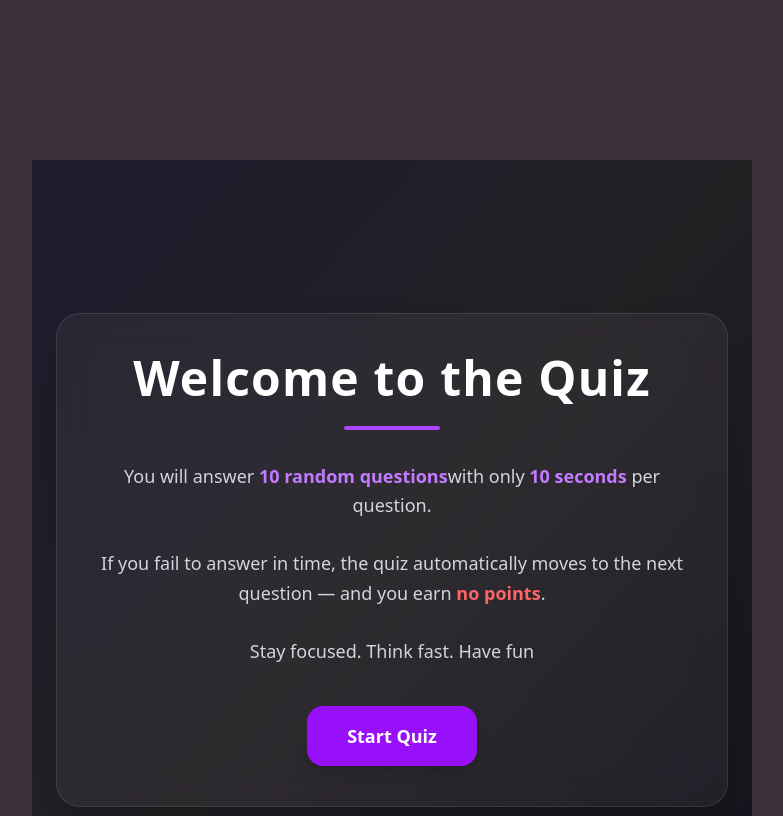
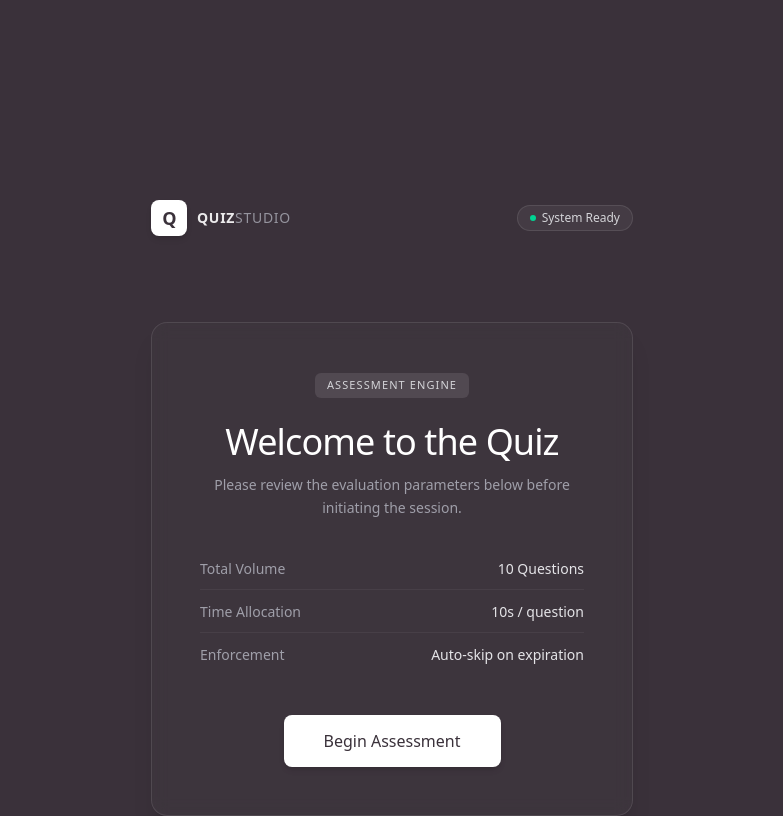
Before and after one commit to nyapblesso-a11y/Quizz_App, a React (Vite) app: page / in a window 1280 px wide. Shown: the top 816 px of the page, without its empty margins (248-1031 px from the left). Built offline with nearby package versions, Linux system fonts and the light colour scheme.

Commit message:
adjusted to home page to be more UI friendly and sync with the quizz page

```diff
--- a/src/HomePage/HomePage.jsx
+++ b/src/HomePage/HomePage.jsx
@@ -1,7 +1,8 @@
+import React from "react";
 import { useNavigate } from "react-router-dom";
 import { useQuesStore } from "../Store/quizzStore";
 
-const HopePage = () => {
+const HomePage = () => {
   const navigate = useNavigate();
   const { startQuizz } = useQuesStore();
 
@@ -11,37 +12,71 @@ const HopePage = () => {
   };
 
   return (
-    <div className="min-h-screen flex items-center justify-center bg-gradient-to-br from-[#1e1b2e] via-[#232024] to-[#14121c] px-6">
+    <div className="min-h-screen flex flex-col justify-between bg-[#3a313a] p-4 sm:p-6 font-sans antialiased text-white">
 
-      <div className="max-w-2xl w-full bg-white/5 backdrop-blur-lg border border-white/10 rounded-3xl shadow-2xl p-10 text-center transition-all duration-300 hover:shadow-purple-500/20">
+      <header className="w-full max-w-5xl mx-auto flex items-center justify-between py-4">
+        <div className="flex items-center gap-2.5">
+          <div className="h-9 w-9 rounded-lg bg-white flex items-center justify-center shadow-md">
+            <span className="text-[#3a313a] font-bold text-lg tracking-tighter">Q</span>
+          </div>
+          <span className="font-semibold text-sm tracking-wider uppercase opacity-90">
+            Quiz<span className="text-zinc-400 font-light">Studio</span>
+          </span>
+        </div>
+        <div className="hidden sm:flex items-center gap-1.5 bg-white/5 border border-white/10 px-3 py-1 rounded-full text-xs text-zinc-300">
+          <span className="w-1.5 h-1.5 rounded-full bg-emerald-400 animate-pulse"></span>
+          System Ready
+        </div>
+      </header>
+      <main className="flex-1 flex items-center justify-center my-8">
+        <div className="max-w-xl w-full bg-white/[0.02] border border-white/10 rounded-2xl p-6 sm:p-10 md:p-12 shadow-xl backdrop-blur-sm text-center">
 
-        <h1 className="text-4xl md:text-5xl font-extrabold text-white mb-6 tracking-wide">
+          <span className="inline-block bg-white/10 text-zinc-300 text-[11px] font-medium tracking-widest uppercase px-3 py-1 rounded-md mb-6">
+            Assessment Engine
+          </span>
+
+          <h1 className="text-2xl sm:text-3xl md:text-4xl font-normal tracking-tight text-white mb-3">
             Welcome to the Quiz
           </h1>
 
-        <div className="w-24 h-1 bg-purple-500 mx-auto mb-8 rounded-full"></div>
-
-        <p className="text-gray-300 text-lg leading-relaxed mb-10">
-          You will answer <span className="text-purple-400 font-semibold">10 random questions</span>
-          with only <span className="text-purple-400 font-semibold">10 seconds</span> per question.
-          <br /><br />
-          If you fail to answer in time, the quiz automatically moves to the next question —
-          and you earn <span className="text-red-400 font-semibold">no points</span>.
-          <br /><br />
-          Stay focused. Think fast. Have fun
+          <p className="text-zinc-400 text-xs sm:text-sm max-w-sm mx-auto mb-10 leading-relaxed">
+            Please review the evaluation parameters below before initiating the session.
           </p>
 
+          <div className="space-y-3 max-w-xs sm:max-w-sm w-full mx-auto text-left mb-10">
+            <div className="flex items-center justify-between border-b border-white/5 pb-2.5 text-xs sm:text-sm">
+              <span className="text-zinc-400">Total Volume</span>
+              <span className="font-medium text-zinc-200">10 Questions</span>
+            </div>
+
+            <div className="flex items-center justify-between border-b border-white/5 pb-2.5 text-xs sm:text-sm">
+              <span className="text-zinc-400">Time Allocation</span>
+              <span className="font-medium text-zinc-200">10s / question</span>
+            </div>
+
+            <div className="flex items-center justify-between pb-2.5 text-xs sm:text-sm">
+              <span className="text-zinc-400">Enforcement</span>
+              <span className="font-medium text-zinc-200 text-right">Auto-skip on expiration</span>
+            </div>
+          </div>
 
           <button
             onClick={handleStart}
-          className="bg-purple-600 hover:bg-purple-700 text-white font-semibold text-lg py-4 px-10 rounded-2xl shadow-lg hover:shadow-purple-500/40 transition-all duration-300 transform hover:scale-105 active:scale-95"
+            className="w-full sm:w-auto inline-flex items-center justify-center bg-white hover:bg-zinc-100 text-[#3a313a] font-medium text-sm sm:text-base py-3.5 px-10 rounded-lg transition-all duration-200 shadow-md active:scale-[0.99]"
           >
-          Start Quiz
+            Begin Assessment
           </button>
 
         </div>
+      </main>
+
+      <footer className="w-full max-w-5xl mx-auto flex flex-col sm:flex-row items-center justify-between gap-2 py-4 border-t border-white/5 text-[11px] text-zinc-500 tracking-wide">
+        <p>© 2026 QuizStudio Platform. All rights reserved.</p>
+        <p>v2.4.1 • Secure Session</p>
+      </footer>
+
     </div>
   );
 };
 
-export default HopePage;
+export default HomePage;
```
Lines whose indentation alone changed are shown as unchanged.
